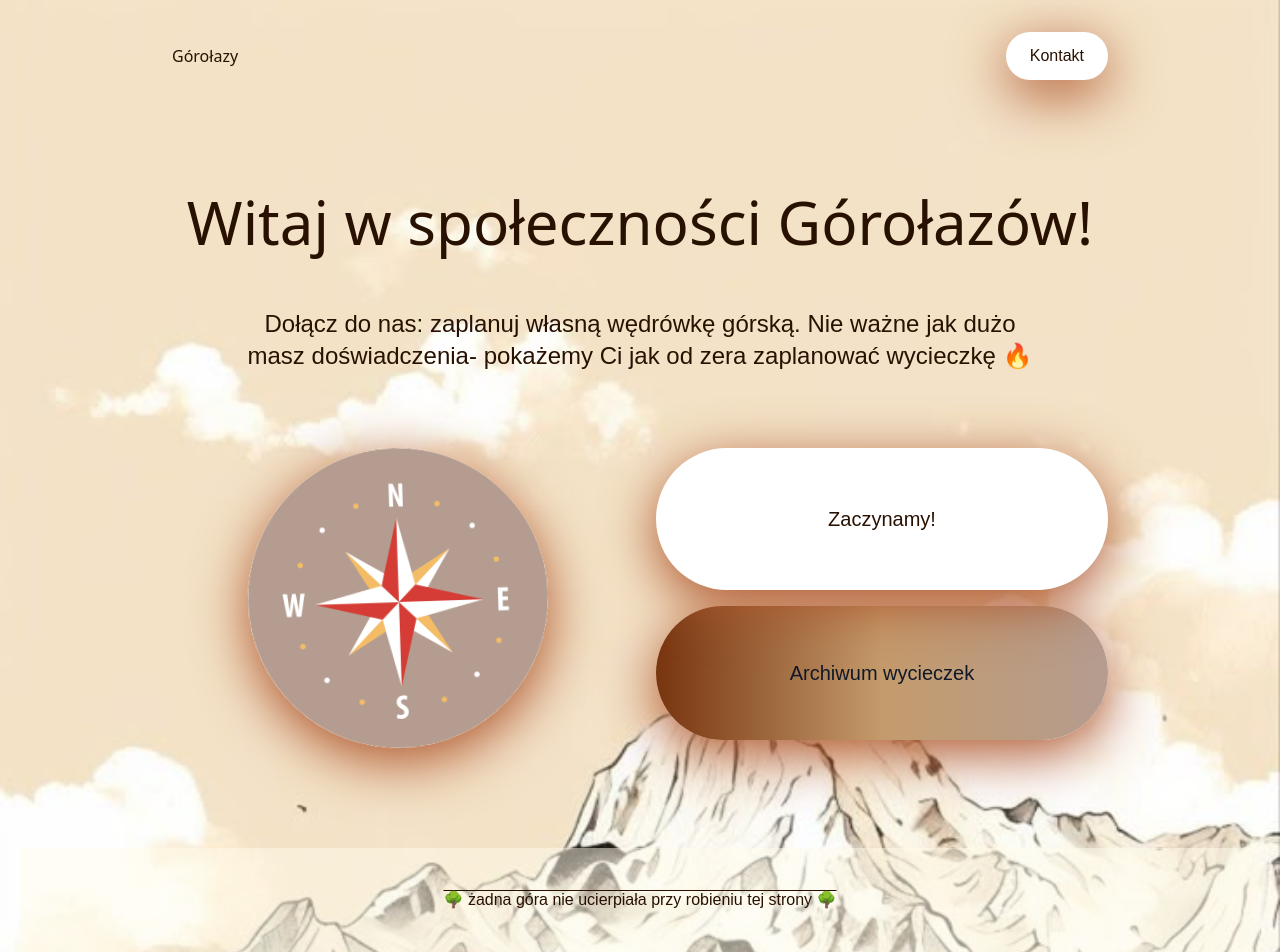
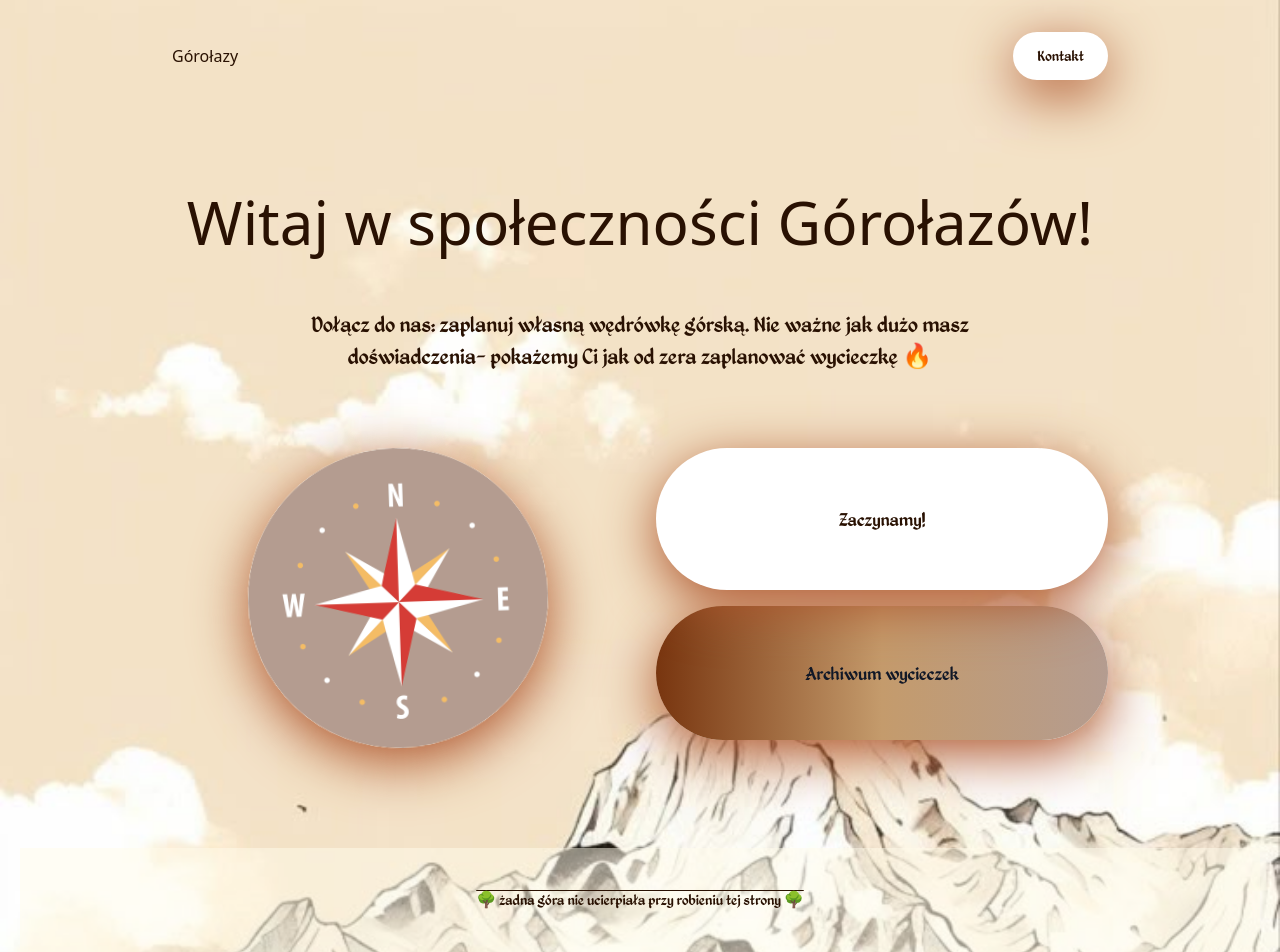
Before and after one commit to kama-pa-go/KGprojects, a Jekyll site: the page index.html, which Jekyll copies as it is, in a window 1280 px wide and 952 px high. Built offline with Jekyll 4.4.1, drawn with Linux system fonts in a browser that asks for light colours; some web fonts are replaced.

Commit message:
Your commit message here

```diff
--- a/assets/output.css
+++ b/assets/output.css
@@ -249,8 +249,8 @@
   .top-0 {
     top: calc(var(--spacing) * 0);
   }
-  .top-10 {
-    top: calc(var(--spacing) * 10);
+  .top-1 {
+    top: calc(var(--spacing) * 1);
   }
   .isolate {
     isolation: isolate;
@@ -2138,7 +2138,7 @@
 }
 @font-face {
   font-family: 'Knight';
-  src: url('assets/fonts/Kingthings_Petrock.ttf') format('truetype');
+  src: url('fonts/Kingthings_Petrock.ttf') format('truetype');
   font-weight: normal;
   font-style: normal;
 }
--- a/assets/styles.css
+++ b/assets/styles.css
@@ -5,7 +5,7 @@
 
 @font-face {
   font-family: 'Knight';
-  src: url('assets/fonts/Kingthings_Petrock.ttf') format('truetype');
+  src: url('fonts/Kingthings_Petrock.ttf') format('truetype');
   font-weight: normal;
   font-style: normal;
 }
--- a/galeria.html
+++ b/galeria.html
@@ -3,7 +3,6 @@
 
 <head>
   <meta charset="UTF-8" />
-  <link rel="icon" type="image/svg+xml" href="/vite.svg" />
   <meta name="viewport" content="width=device-width, initial-scale=1.0" />
   <title>Górołazy</title>
   <link rel="stylesheet" href="assets/output.css" />
@@ -36,9 +35,9 @@
 </head>
 
 <body class="relative text-sm sm:text-base min-h-screen flex flex-col">
-  <div class="absolute inset-0 z-[-1] opacity-50"></div>
+  <div class="absolute inset-0 z-[-1] opacity-50 pointer-events-none"></div>
   <header
-    class="bg-none sticky top-10 max-w-[1000px] mx-auto w-full p-4 sm:p-8 gap-4 sm:gap-8 flex items-center justify-between gap-4">
+    class="bg-none sticky top-1 max-w-[1000px] mx-auto w-full p-4 sm:p-8 gap-4 sm:gap-8 flex items-center justify-between gap-4">
     <h1 class="">Górołazy</h1>
     <button class="px-6 lightShadow py-3 cursor-pointer rounded-full bg-white orangeShadow font-medium"
       onclick="window.location.href='https://kama-pa-go.github.io/KGprojects/'">
--- a/index.html
+++ b/index.html
@@ -3,7 +3,6 @@
 
 <head>
   <meta charset="UTF-8" />
-  <link rel="icon" type="image/svg+xml" href="/vite.svg" />
   <meta name="viewport" content="width=device-width, initial-scale=1.0" />
   <title>Górołazy</title>
   <link rel="stylesheet" href="assets/output.css" />
```
